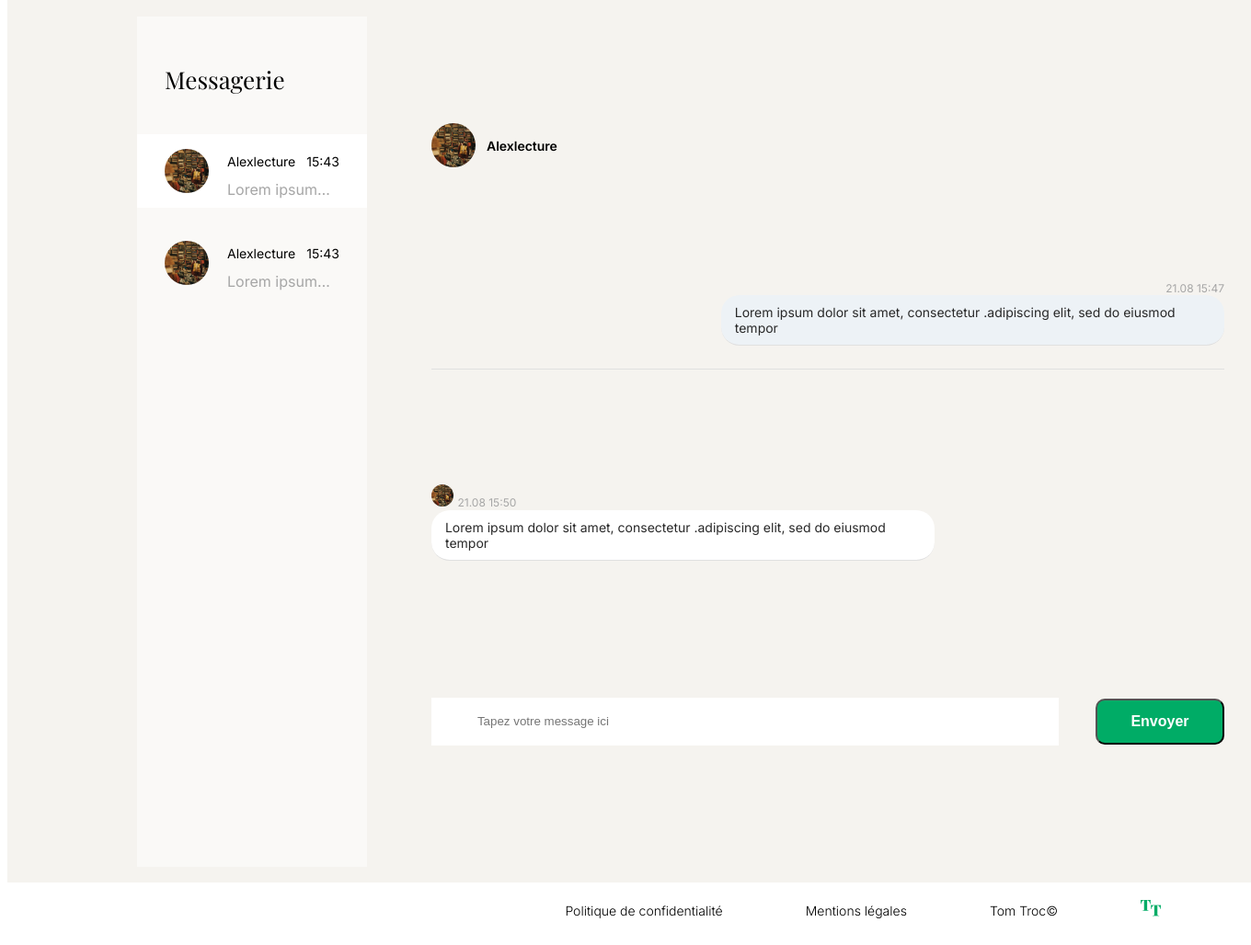
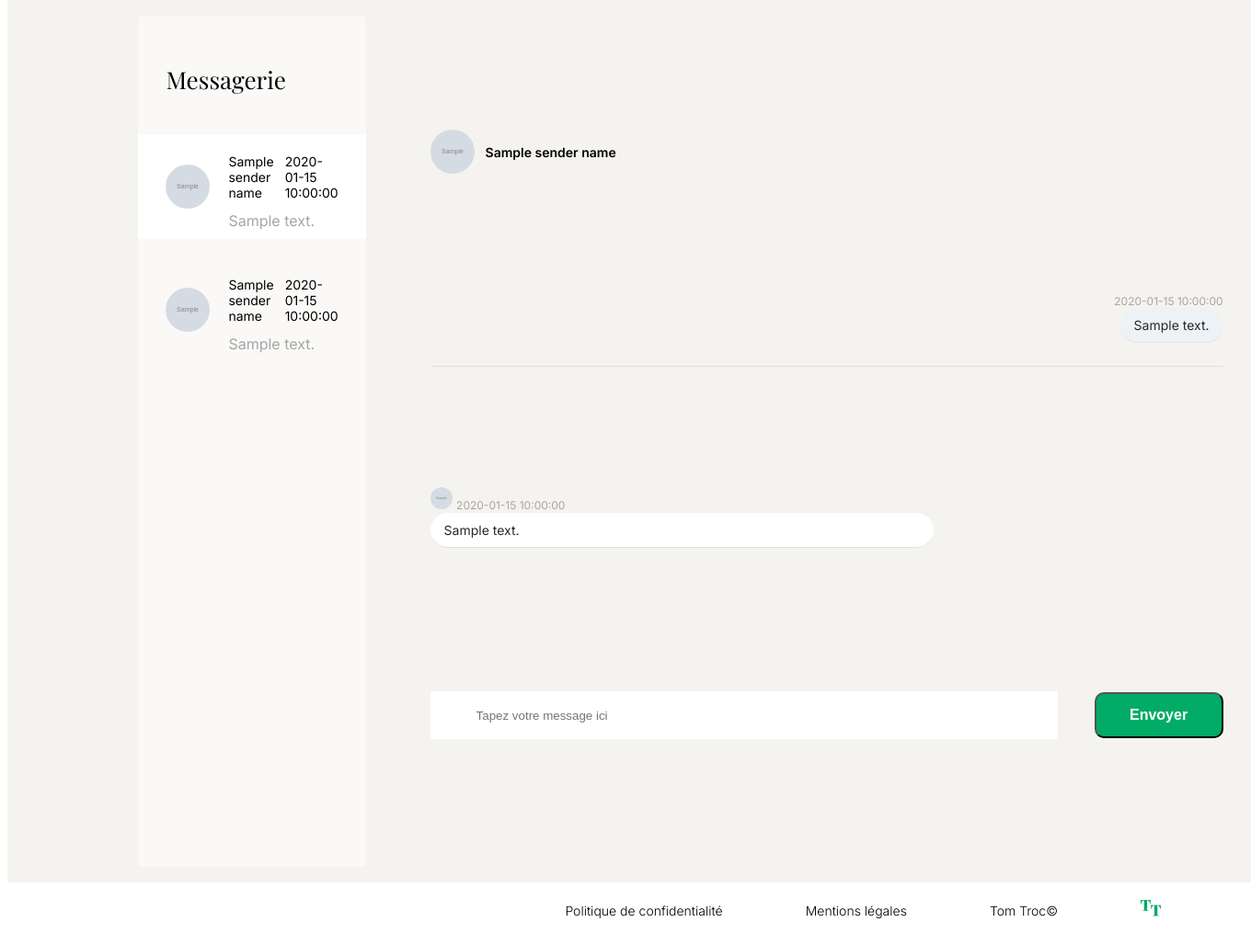
Before and after one commit to mohamed-044/TomTroc, a PHP site: template views/templates/messages.php in a window 1360 px wide. Shown: the part 83-1111 px from the top of the page at 92% size. Run offline with PHP 8.4, Linux system fonts and the light colour scheme; the template is opened without the code that fills it: most values are stand-ins (such as "Sample title", 1, 10 or a date in 2020); grey boxes marked "Sample" are stand-in pictures; a stand-in replaces the project's code that opens the database connection; some web fonts are replaced.

Commit message:
code pour la messagerie, non fonctionnel pour le moment

```diff
--- a/index.php
+++ b/index.php
@@ -88,6 +88,11 @@ try {
             $userController->showUserProfile($_SESSION['user_id']);
             break;
 
+        case 'sendMessage' :
+            $messageController = new MessageController();
+            $messageController->sendMessage();
+            break;
+
         default:
             throw new Exception("La page demandée n'existe pas.");
     }
--- a/views/templates/detailBook.php
+++ b/views/templates/detailBook.php
@@ -24,7 +24,7 @@
             <img id="owner_image" src="./img/<?php echo htmlspecialchars($book->getUserImage() ?? ''); ?>" alt="Owner Image">
             <p class="owner_name"><?php echo htmlspecialchars($book->getUserName() ?? 'Propriétaire inconnu'); ?></p>
         </div>
-        <a href="index.php?action=sendMessage&id=<?php echo $book->getId(); ?>" class="cta-button4">Envoyer un message</a>
+        <a href="index.php?action=messages&id=<?php echo $book->getId(); ?>" class="cta-button4">Envoyer un message</a>
     </div>
 
 </section>
--- a/views/templates/messages.php
+++ b/views/templates/messages.php
@@ -13,54 +13,54 @@
     <div class="messages-preview">
         <h1 class="title6">Messagerie</h1>
         <div class="open-message-card">
-            <img src="./img/section_image.jpg" alt="Account Image" id="message-avatar">
+            <img src="./img<?php echo $senderAvatar ?? '/alex_profile_image.png'; ?>" alt="Account Image" id="message-avatar">
             <div class="new-messages">
             <div class="message-header">
-            <h2 class="message-sender">Alexlecture</h2>
-            <span class="message-sender">15:43</span>
+            <h2 class="message-sender"><?php echo $senderName ?? 'Utilisateur'; ?></h2>
+            <span class="message-sender"><?php echo $senderTime ?? '00:00'; ?></span>
             </div>
-            <p class="message-prewiew-text">Lorem ipsum dolor sit amet, consectetur .adipiscing elit, sed do eiusmod tempor </p>
+            <p class="message-prewiew-text"><?php echo $senderPreview ?? 'Aperçu du message'; ?></p>
             </div>
         </div>
         <div class="message-card">
-            <img src="./img/section_image.jpg" alt="Account Image" id="message-avatar">
+            <img src="./img<?php echo $senderAvatar ?? '/alex_profile_image.png'; ?>" alt="Account Image" id="message-avatar">
             <div class="new-messages">
             <div class="message-header">
-            <h2 class="message-sender">Alexlecture</h2>
-            <span class="message-sender">15:43</span>
+            <h2 class="message-sender"><?php echo $senderName ?? 'Utilisateur'; ?></h2>
+            <span class="message-sender"><?php echo $senderTime ?? '00:00'; ?></span>
             </div>
-            <p class="message-prewiew-text">Lorem ipsum dolor sit amet, consectetur .adipiscing elit, sed do eiusmod tempor</p>
+            <p class="message-prewiew-text"><?php echo $senderPreview ?? 'Aperçu du message'; ?></p>
             </div>
         </div>
     </div>
 <div class="message-content">
     <div class="message-header-content">
-        <img src="./img/section_image.jpg" alt="Account Image" id="message-avatar-large">
-        <h2 class="message-sender-large">Alexlecture</h2>
+        <img src="./img<?php echo $receiverAvatar ?? '/alex_profile_image.png'; ?>" alt="Account Image" id="message-avatar-large">
+        <h2 class="message-sender-large"><?php echo $senderName ?? 'Utilisateur'; ?></h2>
     </div>
     <div class="message-body">
         <div class="message container sent-message-container">
-            <span class="sent-message-time">21.08 15:47</span>
+            <span class="sent-message-time"><?php echo $sentTime ?? '00:00 00:00'; ?></span>
             <div class="message sent-message">
-                <p class="message-text">Lorem ipsum dolor sit amet, consectetur .adipiscing elit, sed do eiusmod tempor </p>
+                <p class="message-text"><?php echo $sentMessage ?? 'Message envoyé'; ?></p>
             </div>
         </div>
         <div class="message-container received-message-container">
-            <img src="./img/section_image.jpg" alt="Account Image" id="received-message-avatar">
-            <span class="received-message-time">21.08 15:50</span>
+            <img src="./img<?php echo $senderAvatar ?? '/alex_profile_image.png'; ?>" alt="Account Image" id="received-message-avatar">
+            <span class="received-message-time"><?php echo $receivedTime ?? '00:00 00:00'; ?></span>
             <div class="message received-message">
-                <p class="message-text">Lorem ipsum dolor sit amet, consectetur .adipiscing elit, sed do eiusmod tempor </p>
+                <p class="message-text"><?php echo $receivedMessage ?? 'Message reçu'; ?></p>
             </div>
         </div>
     </div>
-    <form class="message-input-form" action="./index.php" method="post">
-        <input type="text" id="message-input" name="message-input" placeholder="Tapez votre message ici" required>
-        <button type="submit" class="cta-button7">Envoyer</button>
+    <form class="message-input-form" action="index.php?action=processSendMessage" method="post">
+    <input type="hidden" name="receiver_id" value="<?= $receiverId ?>">
+    <input type="text" id="message-input" name="content" placeholder="Tapez votre message ici" required>
+    <button type="submit" class="cta-button7">Envoyer</button>
     </form>
+
 </div>
-
 </section>
-
 <?php include __DIR__ . '/footer.php'; ?>
 </body>
 </html>
```
Also changed, not shown: controllers/MessageController.php (+55 -0 lines), models/Message.php (+11 -11 lines), models/MessageManager.php (+68 -0 lines).
